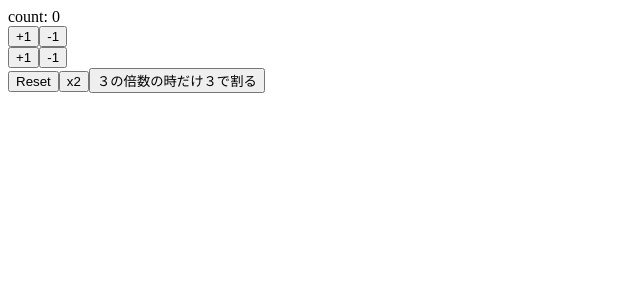
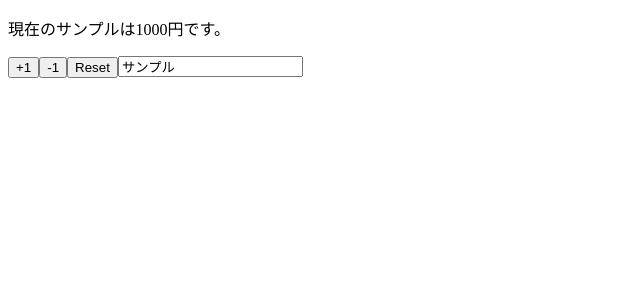
Before and after one commit to satoss/react-hooks-101, a React (Create React App) app: page / in a window 1280 px wide. Shown: the top 300 px of the page, without its empty margins (0-640 px from the left). Built offline with nearby package versions, Linux system fonts and the light colour scheme.

Commit message:
multiple states

```diff
--- a/src/App.js
+++ b/src/App.js
@@ -1,56 +1,30 @@
 import React, { useState } from "react";
 
-const App = () => {
-  const [count, setCount] = useState(0);
+const App = (props) => {
+  const [name, setName] = useState(props.name);
+  const [price, setPrice] = useState(props.price);
 
-  const increment = () => {
-    setCount(count + 1);
-  };
-
-  const decrement = () => {
-    setCount(count - 1);
-  };
-
-  const increment2 = () => {
-    setCount((previousCount) => previousCount + 1);
-  };
-
-  const decrement2 = () => {
-    setCount((previousCount) => previousCount - 1);
-  };
-
-  const resetCount = () => {
-    setCount(0);
-  };
-
-  const multipliedBy2 = () => {
-    setCount(count * 2);
-  };
-
-  const dividedBy3 = () => {
-    if (count % 3 === 0) {
-      setCount(count / 3);
-    }
+  const reset = () => {
+    setPrice(props.price);
+    setName(props.name);
   };
 
   return (
     <>
-      <div>count: {count}</div>
-      <div>
-        <button onClick={increment}>+1</button>
-        <button onClick={decrement}>-1</button>
-      </div>
-      <div>
-        <button onClick={increment2}>+1</button>
-        <button onClick={decrement2}>-1</button>
-      </div>
-      <div>
-        <button onClick={resetCount}>Reset</button>
-        <button onClick={multipliedBy2}>x2</button>
-        <button onClick={dividedBy3}>３の倍数の時だけ３で割る</button>
-      </div>
+      <p>
+        現在の{name}は{price}円です。
+      </p>
+      <button onClick={() => setPrice(price + 1)}>+1</button>
+      <button onClick={() => setPrice(price - 1)}>-1</button>
+      <button onClick={reset}>Reset</button>
+      <input value={name} onChange={(e) => setName(e.target.value)} />
     </>
   );
 };
 
+App.defaultProps = {
+  name: "サンプル",
+  price: 1000,
+};
+
 export default App;
```
